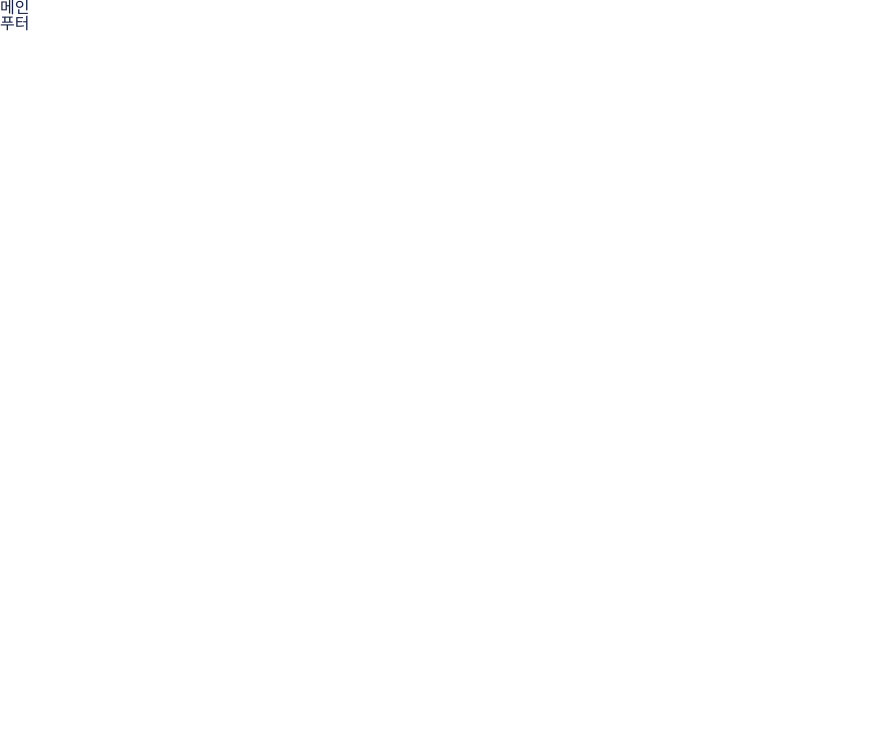
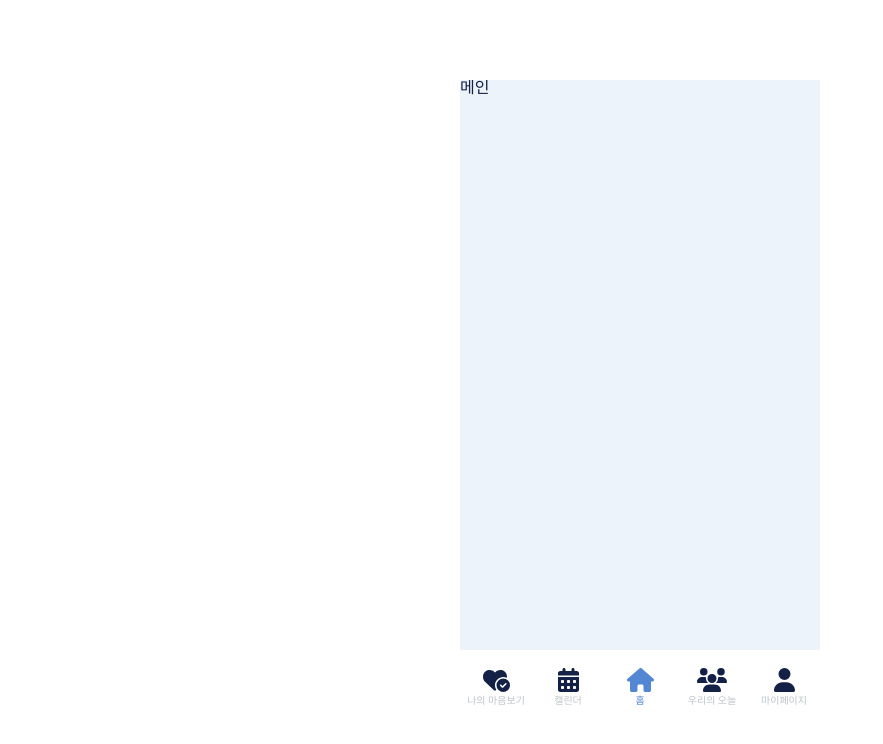
Before and after one commit to moon1324/project-oneul, a React (Create React App) app in the folder client/: page / in a window 1280 px wide. Shown: the top 744 px of the page, without its empty margins (0-883 px from the left). Built offline with nearby package versions, Linux system fonts and the light colour scheme.

Commit message:
feat: set style of Layout.js, add global style in global.js

```diff
--- a/client/src/global/global.js
+++ b/client/src/global/global.js
@@ -29,6 +29,12 @@ const GlobalStyle = createGlobalStyle`
         color: #142146;
     }
 
+    button, input {
+        height: 44px;
+        box-shadow: 2px 2px 2px rgba(0, 0, 0, 0.25);
+        border-radius: 20px
+    }
+
 `;
 
 export default GlobalStyle;
--- a/client/src/pages/layout/Layout.js
+++ b/client/src/pages/layout/Layout.js
@@ -1,15 +1,61 @@
 import React from "react";
-import { Outlet } from "react-router-dom";
-
+import { NavLink, Outlet } from "react-router-dom";
+import S from "./style";
+import { FontAwesomeIcon } from "@fortawesome/react-fontawesome";
+import {
+    faHeartCircleCheck,
+    faCalendarDays,
+    faHouse,
+    faUsers,
+    faUser,
+} from "@fortawesome/free-solid-svg-icons";
 const Layout = () => {
     return (
-        <div>
-            <main>
-                <Outlet />
-            </main>
-            {/* 네비게이션 */}
-            <footer>푸터</footer>
-        </div>
+        <S.Background>
+            <S.Wrapper>
+                <S.Main>
+                    <Outlet />
+                </S.Main>
+                <S.Nav>
+                    <NavLink to={"/myMind"}>
+                        <S.NavWrap>
+                            <FontAwesomeIcon
+                                icon={faHeartCircleCheck}
+                                className="icon"
+                            />
+                            <p>나의 마음보기</p>
+                        </S.NavWrap>
+                    </NavLink>
+                    <NavLink to={"/calendar"}>
+                        <S.NavWrap>
+                            <FontAwesomeIcon
+                                icon={faCalendarDays}
+                                className="icon"
+                            />
+                            <p>캘린더</p>
+                        </S.NavWrap>
+                    </NavLink>
+                    <NavLink to={"/"}>
+                        <S.NavWrap>
+                            <FontAwesomeIcon icon={faHouse} className="icon" />
+                            <p>홈</p>
+                        </S.NavWrap>
+                    </NavLink>
+                    <NavLink to={"/ourToday"}>
+                        <S.NavWrap>
+                            <FontAwesomeIcon icon={faUsers} className="icon" />
+                            <p>우리의 오늘</p>
+                        </S.NavWrap>
+                    </NavLink>
+                    <NavLink to={"/myPage"}>
+                        <S.NavWrap>
+                            <FontAwesomeIcon icon={faUser} className="icon" />
+                            <p>마이페이지</p>
+                        </S.NavWrap>
+                    </NavLink>
+                </S.Nav>
+            </S.Wrapper>
+        </S.Background>
     );
 };
 
--- a/client/src/pages/layout/style.js
+++ b/client/src/pages/layout/style.js
@@ -0,0 +1,82 @@
+import styled from "styled-components";
+
+const S = {};
+
+S.Background = styled.div`
+    width: 100%;
+    height: 100vh;
+    background-color: #fff;
+    display: flex;
+    justify-content: center;
+    align-items: center;
+`;
+
+S.Wrapper = styled.div`
+    width: 360px;
+    height: 640px;
+    background-color: #edf3fa;
+    display: flex;
+    flex-direction: column;
+    position: relative;
+`;
+
+S.Main = styled.main`
+    flex: 1;
+    overflow: hidden;
+`;
+
+// S.Header = styled.header`
+//     width: 100%;
+//     height: 100px;
+//     display: flex;
+//     align-items: center;
+//     & a {
+//         font-size: 24px;
+//         font-weight: 600;
+//         display: block;
+//     }
+// `;
+
+S.Nav = styled.nav`
+    width: 100%;
+    height: 70px;
+    background-color: #ffffff;
+    display: flex;
+    position: absolute;
+    bottom: 0;
+
+    & a {
+        font-size: 16px;
+        text-align: center;
+    }
+    & .active {
+        & p {
+            color: #5487d3 !important;
+        }
+        & path {
+            color: #5487d3 !important;
+        }
+    }
+`;
+
+S.NavWrap = styled.div`
+    width: 72px;
+    height: 70px;
+    display: flex;
+    flex-direction: column;
+    justify-content: center;
+    align-items: center;
+    & p {
+        color: #bec4c9;
+        font-size: 10px;
+    }
+    .icon {
+        font-size: 24px;
+        padding: 4px;
+        path {
+            color: #142146;
+        }
+    }
+`;
+
+export default S;
```
